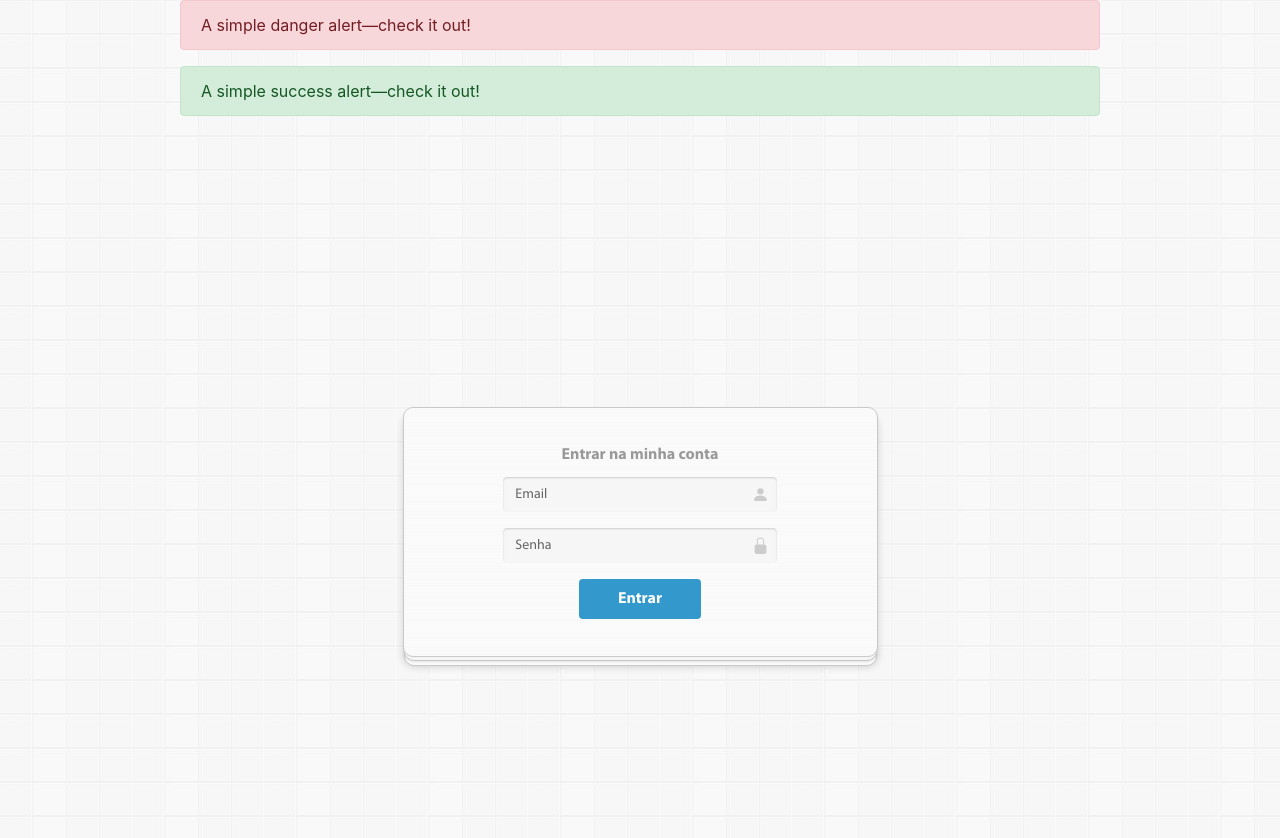
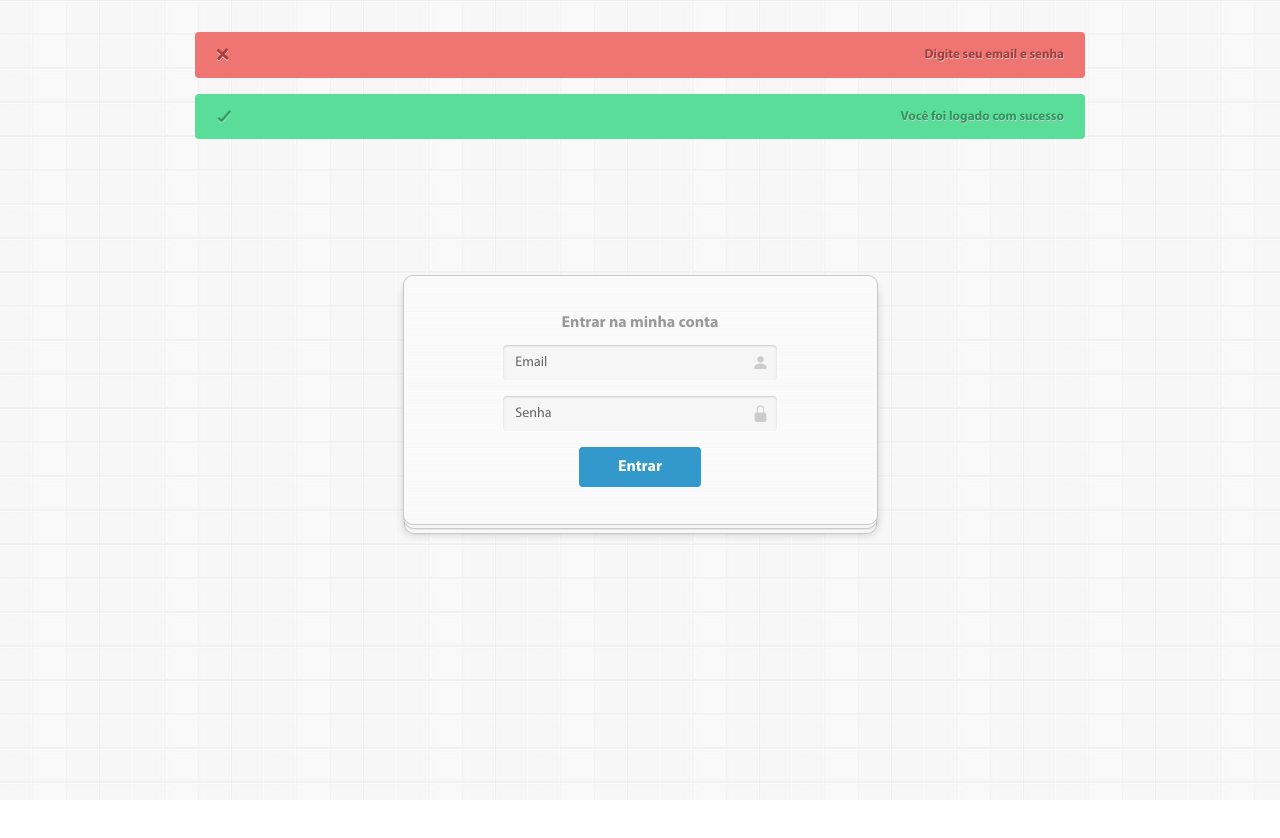
Before and after one commit to lucazweb/keyr-signin, a website: page index.html in a window 1280 px wide. After the commit the page ends 800 px from the top, so only its background shows below. Drawn offline with nearby package versions, Linux system fonts and the light colour scheme; files whose address does not match are found by name.

Commit message:
feat: html/css layout and adjustments

```diff
--- a/index.html
+++ b/index.html
@@ -11,14 +11,20 @@
     <title>Keyrus signin</title>
   </head>
   <body>
-    <div class="container container--overflow">
-      <div class="row justify-content-center">
-        <div class="col-10">
-          <div class="alert alert-danger" role="alert">
-            A simple danger alert—check it out!
-          </div>
-          <div class="alert alert-success" role="alert">
-            A simple success alert—check it out!
+    <div class="container-fluid container-fluid--position-absolute container-fluid--padding-top-medium">
+      <div class="container">
+        <div class="row justify-content-center">
+          <div class="col-12 col-md-10">
+            <div class="col-12">
+              <div class="alert alert--background-icon alert-error" role="alert">
+                <i class="alert__icon alert__icon--error"></i>
+                <span class="alert-error__span">Digite seu email e senha</span>
+              </div>
+              <div class="alert alert--background-icon alert-valid" role="alert">
+                <i class="alert__icon alert__icon--valid"></i>
+                <span class="alert-valid__span">Você foi logado com sucesso</span>
+              </div>
+            </div>
           </div>
         </div>
       </div>
--- a/style.scss
+++ b/style.scss
@@ -120,3 +120,58 @@ body {
     /* transform: rotate(-2.5deg); */
   }
 }
+
+.container-fluid {
+  &.container-fluid--position-absolute {
+    position: absolute;
+    top: 0;
+    left: 0;
+  }
+  &.container-fluid--padding-top-medium {
+    padding-top: 32px;
+  }
+}
+.alert {
+
+  &.alert--background-icon {
+    font-family: 'Myriad Pro Bold';
+    display: flex;
+    justify-content: space-between;
+    align-items: center;
+    font-size: 13px;
+  }
+
+  .alert__icon{
+    display: block;
+    background-size: 90%;
+    background-repeat: no-repeat;
+    background-position: center;
+    &.alert__icon--error{
+      background-image: url('./assets/x_icon.png');
+      width: 13px;
+      height:13px;
+    }
+
+    &.alert__icon--valid {
+      width: 15px;
+      height:15px;
+      background-image: url('./assets/check_icon.png');
+    }
+  }
+
+  &.alert-error{
+    background-color: #ef7573;
+    .alert-error__span {
+      text-shadow: #ccc 0.5px 0.5px 0, 0.5px 0.5px 0.5px rgba(206,89,55,0);
+      color: #A83A3A;
+    }
+  }
+
+  &.alert-valid{
+    background-color: #5add98;
+    .alert-valid__span {
+      text-shadow: #ccc 0.5px 0.5px 0, 0.5px 0.5px 0.5px rgba(206,89,55,0);
+      color: #299a5f;
+    }
+  }
+}
```
Also changed, not shown: assets/check_icon.png (added), assets/x_icon.png (added), style.css, 1 other file.
